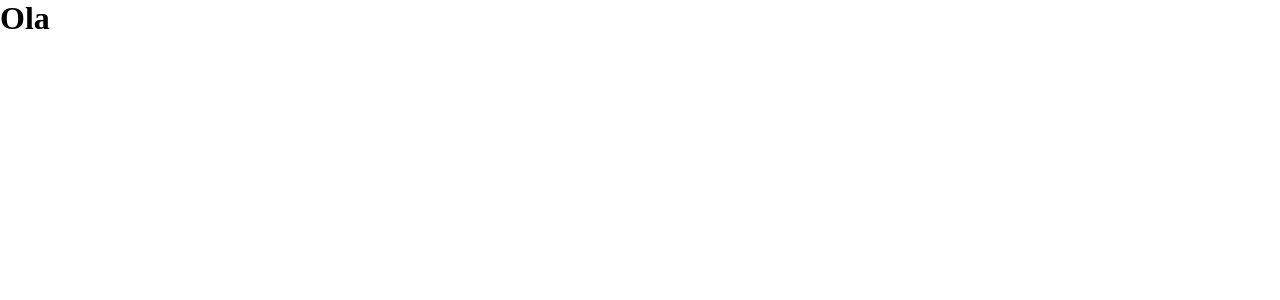
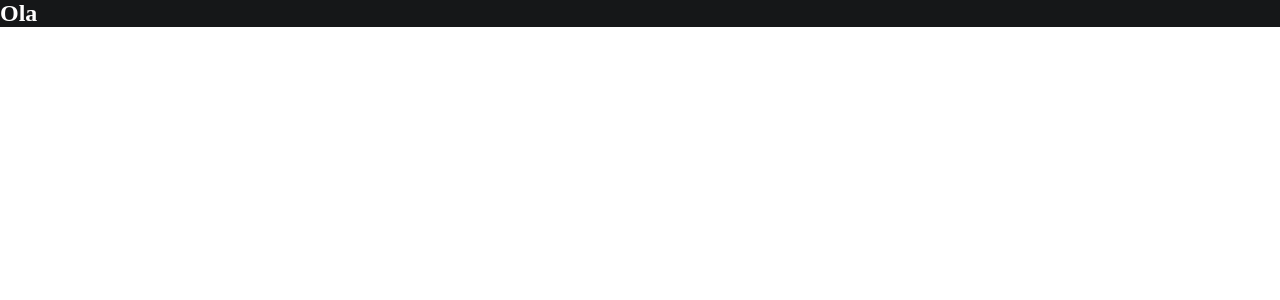
Before and after one commit to devpdro/my-blog, a Next.js app: page / in a window 1280 px wide. Shown: the top 300 px of the page. Built offline with nearby package versions, Linux system fonts and the light colour scheme.

Commit message:
feat: creating navbar

```diff
--- a/package.json
+++ b/package.json
@@ -18,7 +18,6 @@
     "@types/node": "^20",
     "@types/react": "^18",
     "@types/react-dom": "^18",
-    "@types/styled-components": "^5.1.34",
     "eslint": "^8",
     "eslint-config-next": "14.2.14",
     "typescript": "^5"
--- a/src/pages/index.tsx
+++ b/src/pages/index.tsx
@@ -1,7 +1,9 @@
+import { Navbar } from "src/presentation/components";
+
 export default function Home() {
   return (
     <>
-      <h1>Ola</h1>
+      <Navbar />
     </>
   );
 }
--- /dev/null
+++ b/src/presentation/components/index.ts
@@ -0,0 +1 @@
+export { default as Navbar } from "./navbar/navbar";
--- /dev/null
+++ b/src/presentation/components/navbar/navbar-styles.ts
@@ -0,0 +1,7 @@
+import styled from "styled-components";
+
+export const Container = styled.nav`
+  background-color: ${({ theme }) => theme.colors.primary};
+  color: white;
+  font-size: 1rem;
+`;
--- a/src/presentation/components/navbar/navbar.tsx
+++ b/src/presentation/components/navbar/navbar.tsx
@@ -0,0 +1,11 @@
+import * as S from "./navbar-styles";
+
+const Navbar = () => {
+  return (
+    <S.Container>
+      <h1>Ola</h1>
+    </S.Container>
+  );
+};
+
+export default Navbar;
--- a/tsconfig.json
+++ b/tsconfig.json
@@ -10,7 +10,7 @@
     "moduleResolution": "bundler",
     "resolveJsonModule": true,
     "isolatedModules": true,
-    "jsx": "preserve",
+    "jsx": "react-jsx",
     "incremental": true,
     "paths": {
       "src/*": ["./src/*"]
```
Also changed, not shown: src/presentation/components/navbar/navbar.ts (deleted), 1 other file (tests, documents, lock files or other folders).
